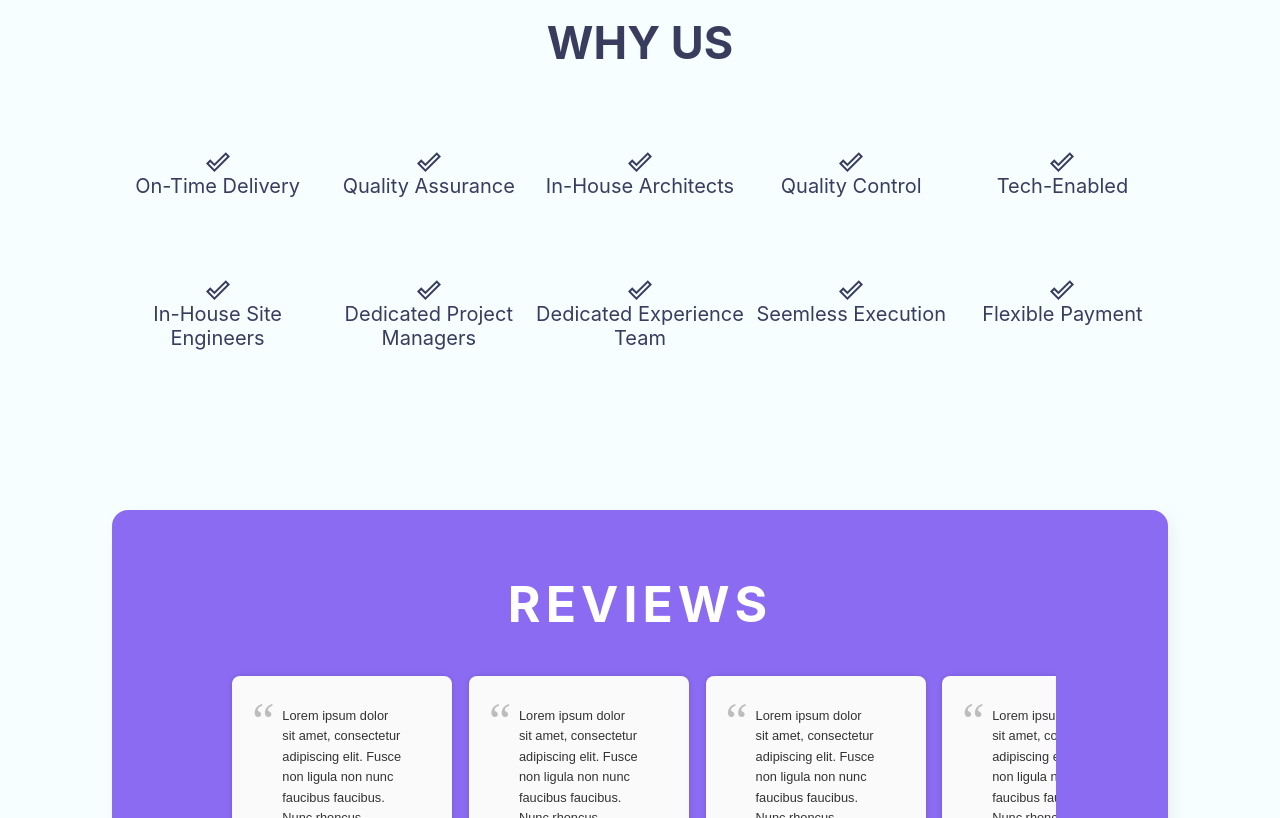
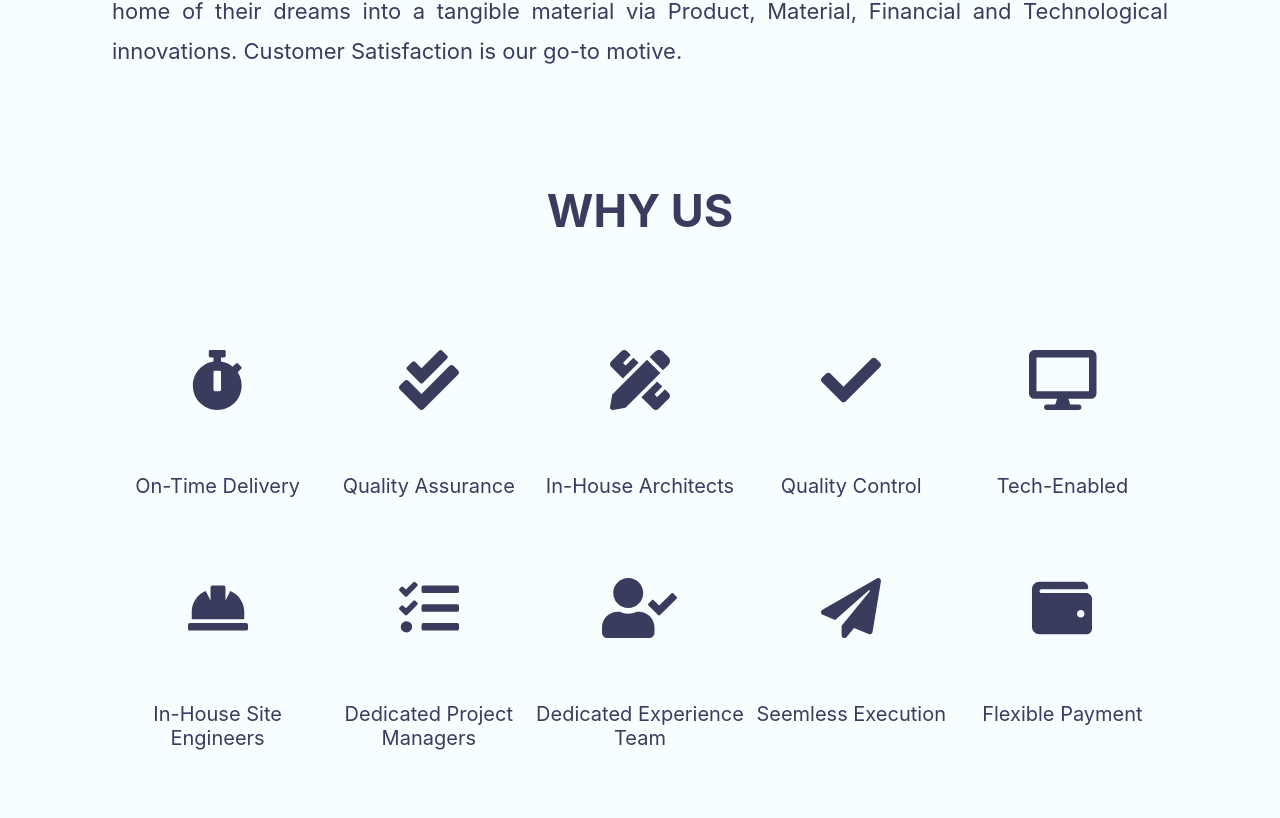
Before and after one commit to afeermohd/better-landing, a React (Create React App) app: page / in a window 1280 px wide. Shown: the part 1122-1940 px from the top of the page. Built offline with nearby package versions, Linux system fonts and the light colour scheme; the HTML template or start-up script is replaced by a standard one.

Commit message:
added testimonials

```diff
--- a/package.json
+++ b/package.json
@@ -4,6 +4,8 @@
   "private": true,
   "dependencies": {
     "@fortawesome/fontawesome-svg-core": "^1.2.35",
+    "@fortawesome/free-brands-svg-icons": "^5.15.3",
+    "@fortawesome/free-regular-svg-icons": "^5.15.3",
     "@fortawesome/free-solid-svg-icons": "^5.15.3",
     "@fortawesome/react-fontawesome": "^0.1.14",
     "@material-ui/core": "^4.11.3",
--- a/src/components/Aboutus/index.js
+++ b/src/components/Aboutus/index.js
@@ -1,8 +1,22 @@
 import React from "react";
 import "./style.scss";
 import DoneOutlineIcon from "@material-ui/icons/DoneOutline";
+import { FontAwesomeIcon } from "@fortawesome/react-fontawesome";
+import {
+  faCheck,
+  faCheckDouble,
+  faDesktop,
+  faHardHat,
+  faPaperPlane,
+  faPencilRuler,
+  faStopwatch,
+  faTasks,
+  faUserCheck,
+  faWallet,
+} from "@fortawesome/free-solid-svg-icons";
 
 const Aboutus = () => {
+  const size = "3x";
   return (
     <div className="aboutus-container">
       <div className="aboutus">
@@ -28,47 +42,47 @@ const Aboutus = () => {
         <h2>WHY US</h2>
         <ul>
           <li>
-            <DoneOutlineIcon />
-            On-Time Delivery
+            <FontAwesomeIcon icon={faStopwatch} size={size} />
+            <span>On-Time Delivery</span>
           </li>
           <li>
-            <DoneOutlineIcon />
-            Quality Assurance
+            <FontAwesomeIcon icon={faCheckDouble} size={size} />
+            <span>Quality Assurance</span>
           </li>
           <li>
-            <DoneOutlineIcon />
-            In-House Architects
+            <FontAwesomeIcon icon={faPencilRuler} size={size} />
+            <span>In-House Architects</span>
           </li>
           <li>
-            <DoneOutlineIcon />
-            Quality Control
+            <FontAwesomeIcon icon={faCheck} size={size} />
+            <span>Quality Control</span>
           </li>
           <li>
-            <DoneOutlineIcon />
-            Tech-Enabled
+            <FontAwesomeIcon icon={faDesktop} size={size} />
+            <span>Tech-Enabled</span>
           </li>
         </ul>
 
         <ul>
           <li>
-            <DoneOutlineIcon />
-            In-House Site Engineers
+            <FontAwesomeIcon icon={faHardHat} size={size} />
+            <span>In-House Site Engineers</span>
           </li>
           <li>
-            <DoneOutlineIcon />
-            Dedicated Project Managers
+            <FontAwesomeIcon icon={faTasks} size={size} />
+            <span>Dedicated Project Managers</span>
           </li>
           <li>
-            <DoneOutlineIcon />
-            Dedicated Experience Team
+            <FontAwesomeIcon icon={faUserCheck} size={size} />
+            <span>Dedicated Experience Team</span>
           </li>
           <li>
-            <DoneOutlineIcon />
-            Seemless Execution
+            <FontAwesomeIcon icon={faPaperPlane} size={size} />
+            <span>Seemless Execution</span>
           </li>
           <li>
-            <DoneOutlineIcon />
-            Flexible Payment
+            <FontAwesomeIcon icon={faWallet} size={size} />
+            <span>Flexible Payment</span>
           </li>
         </ul>
       </div>
--- a/src/components/Aboutus/style.scss
+++ b/src/components/Aboutus/style.scss
@@ -17,9 +17,9 @@
 }
 .aboutus p {
   text-align: justify;
-  font-size: 20px;
+  font-size: 22px;
   padding-bottom: 5rem;
-
+  line-height: 2.5rem;
   color: #383d5e;
 }
 
@@ -29,7 +29,7 @@
 .whyus h2 {
   font-size: 45px;
   text-align: center;
-  padding-bottom: 5rem;
+  padding-bottom: 7rem;
   color: #383d5e;
 }
 
@@ -51,3 +51,7 @@
   justify-content: center;
   padding-bottom: 5rem;
 }
+
+.whyus li span {
+  margin-top: 4rem;
+}
--- a/src/components/Categories/DisplayTestimonials.js
+++ b/src/components/Categories/DisplayTestimonials.js
@@ -9,8 +9,8 @@ const DisplayTestimonials = ({ showInfo, onClose }) => {
         <div className="horizontal-container">
           <div className="video-card">
             <iframe
-              width="560"
-              height="315"
+              width="445"
+              height="250"
               src="https://www.youtube.com/embed/z6uq5EPVkEw"
               title="YouTube video player"
               frameborder="0"
@@ -20,8 +20,8 @@ const DisplayTestimonials = ({ showInfo, onClose }) => {
           </div>
           <div className="video-card">
             <iframe
-              width="560"
-              height="315"
+              width="445"
+              height="250"
               src="https://www.youtube.com/embed/yVbhwZTnXEY"
               title="YouTube video player"
               frameborder="0"
@@ -31,8 +31,8 @@ const DisplayTestimonials = ({ showInfo, onClose }) => {
           </div>
           <div className="video-card">
             <iframe
-              width="560"
-              height="315"
+              width="445"
+              height="250"
               src="https://www.youtube.com/embed/G81qoWxldyw"
               title="YouTube video player"
               frameborder="0"
--- a/src/components/Categories/style.css
+++ b/src/components/Categories/style.css
@@ -1,15 +1,6 @@
 .section2 {
   display: flex;
-  /* flex-direction: row; */
-  /* padding: 3rem; */
-  /* margin: 1rem; */
-  /* color: white */
-  /* overflow-x: hidden; */
-  /* cursor: pointer; */
-  /* align-items: center; */
-  /* justify-content: center; */
   margin: 0rem 7rem 8rem 7rem;
-  /* padding: 3rem; */
   justify-content: center;
 }
 .section2::-webkit-scrollbar {
@@ -36,7 +27,6 @@
   align-items: center;
   justify-content: flex-end;
   min-width: 180px;
-  /* min-width: 250px; */
   padding: 1.5rem;
 
   border-radius: 20px;
@@ -46,26 +36,12 @@
   transition: 0.2s;
 
   margin: 10px;
-  /* scroll-snap-align: start; */
   clear: both;
   cursor: pointer;
   color: #333333;
-
-  /* filter: blur(2px);
-  -webkit-filter: blur(2px); */
-  /* backdrop-filter: blur(5px); */
-}
-.item:focus-within ~ .item,
-.item:hover ~ .item {
-  /* transform: translateX(130px); */
-  /* /* filter: blur(2px); */
-  /* -webkit-filter: blur(2px); */
-  /* display: none; */
 }
 
 .item img {
-  /* width: 240px; */
-  /* height: 300px; */
   width: 100%;
   height: 100%;
   object-fit: cover;
@@ -76,53 +52,21 @@
 }
 .title {
   min-width: 200px;
-
   display: grid;
   place-items: center;
   background: #39abfa;
-  /* background: linear-gradient(to left, #0aaafb, #03e1d2); */
   min-height: 60px;
   border-radius: 20px;
   margin-bottom: -2.5rem;
 }
 .item h2 {
   position: relative;
-  /* padding-bottom: 2rem; */
-  /* padding-top: 5rem; */
   transition: 0.2s;
   display: flex;
-  /* background-color: #333333; */
-  /* padding: 0.5rem; */
-  /* margin-bottom: -3rem; */
   border-radius: 20px;
-  /* place-items: center; */
-  /* justify-content: center; */
-  /* align-items: center; */
   color: white;
   font-size: 30px;
-  /* filter: blur(0px); */
-  /* -webkit-filter: blur(0px); */
 }
-
-/* .item:hover ~ .item {
-  transform: translateX(130px);
-} */
-
-/* .item:not(:first-child) {
-  margin-left: -80px;
-} */
-
-/* .item:hover h2 {
-  background: linear-gradient(to left, #0aaafb, #03e1d2);
-  text-shadow: none;
-  background-clip: text;
-  -webkit-background-clip: text;
-  -webkit-text-fill-color: transparent;
-} */
-
-/* .empty-space {
-  height: 600px;
-} */
 
 /* MODAL  */
 
@@ -139,7 +83,7 @@
 .modal-card {
   display: flex;
   flex-direction: column;
-  align-items: baseline;
+  /* align-items: baseline; */
   width: 1150px;
   min-width: 250px;
   min-height: 200px;
```
Also changed, not shown: 1 other file (tests, documents, lock files or other folders).
